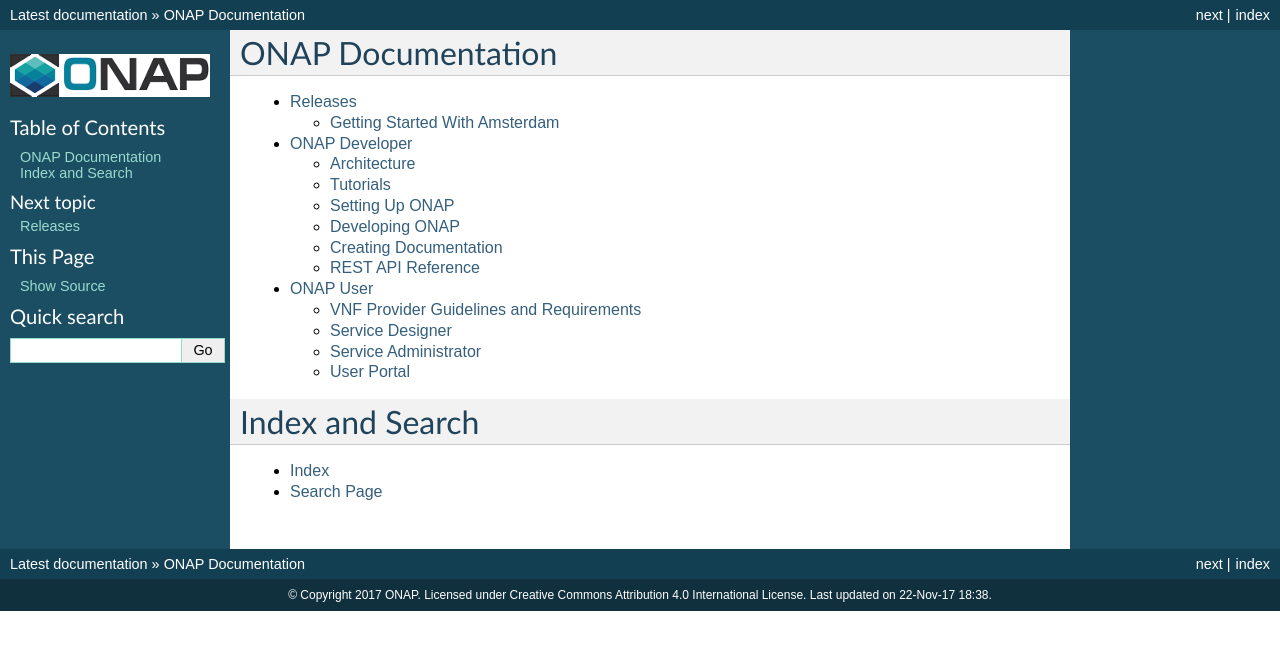
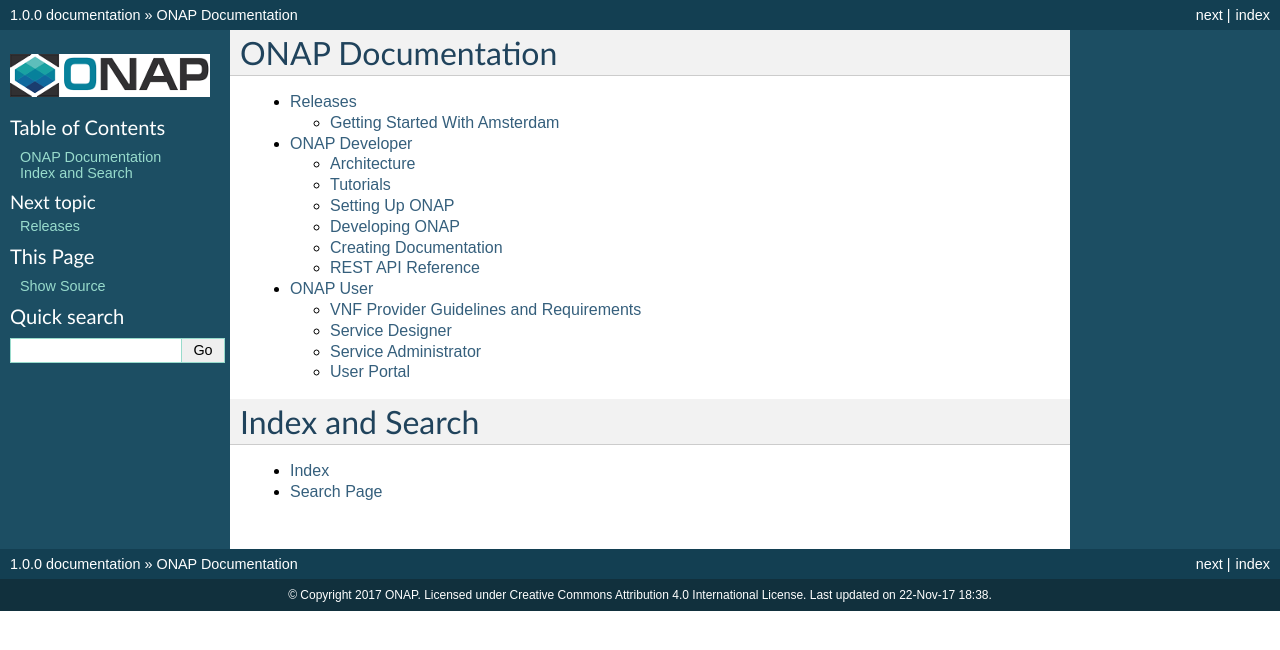
Before and after one commit to onap/doc, a Sphinx documentation site: the page built from docs/index.rst, in a window 1280 px wide. Shown: the top 650 px of the page. Built offline with Sphinx 7.4.7, drawn with Linux system fonts in a browser that asks for light colours; formulas are drawn with MathJax 3; pages that are not in the unit, such as notebooks, are missing from menus.

Commit message:
Initial commit to amsterdam branch
Change-Id: Ic9225e530d174665504c70dd703004db6df9594b
Issue-ID: DOC-98
Signed-off-by: Rich Bennett <rb2745@att.com>

```diff
--- a/docs/conf.py
+++ b/docs/conf.py
@@ -74,9 +74,9 @@
 # built documents.
 #
 # The short X.Y version.
-version = 'Latest'
+version = 'Amsterdam'
 # The full version, including alpha/beta/rc tags.
-release = 'Latest'
+release = '1.0.0'
 
 # The language for content autogenerated by Sphinx. Refer to documentation
 # for a list of supported languages.
```
Also changed, not shown: 1 other file.
